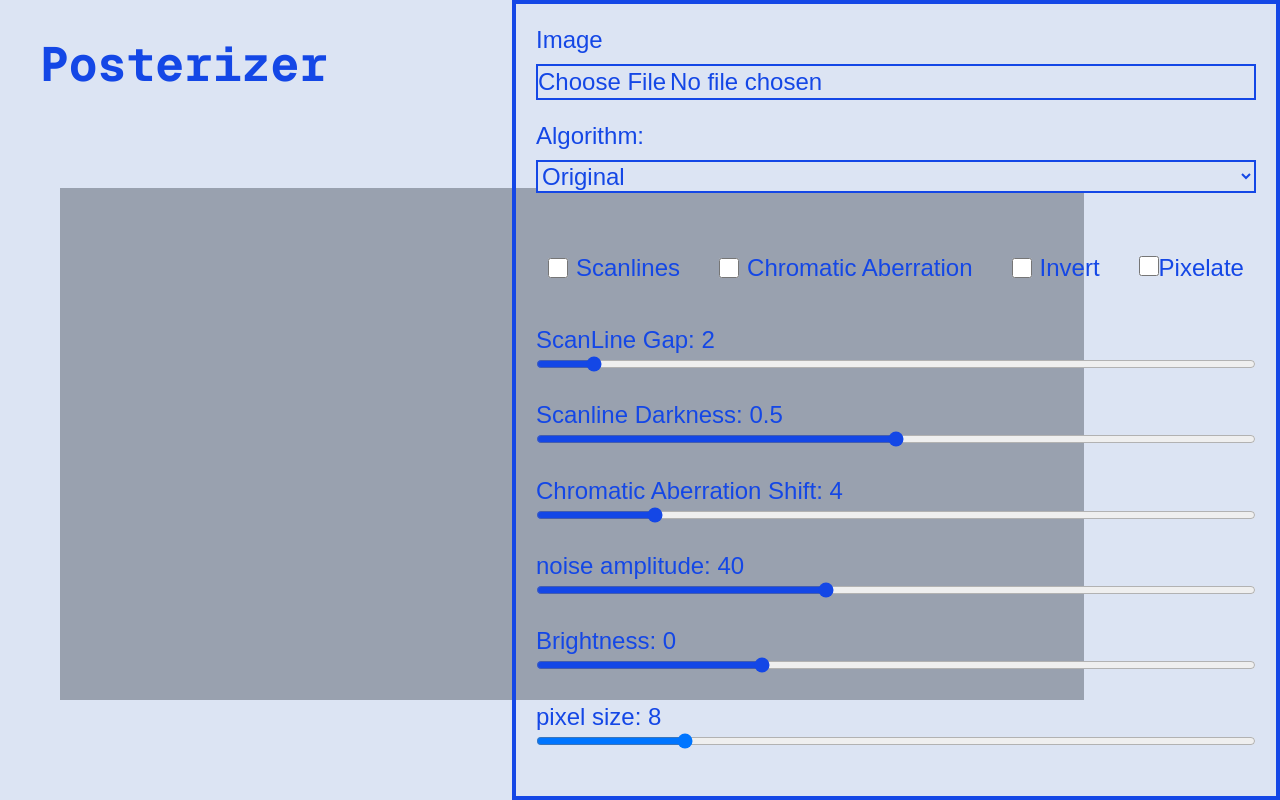
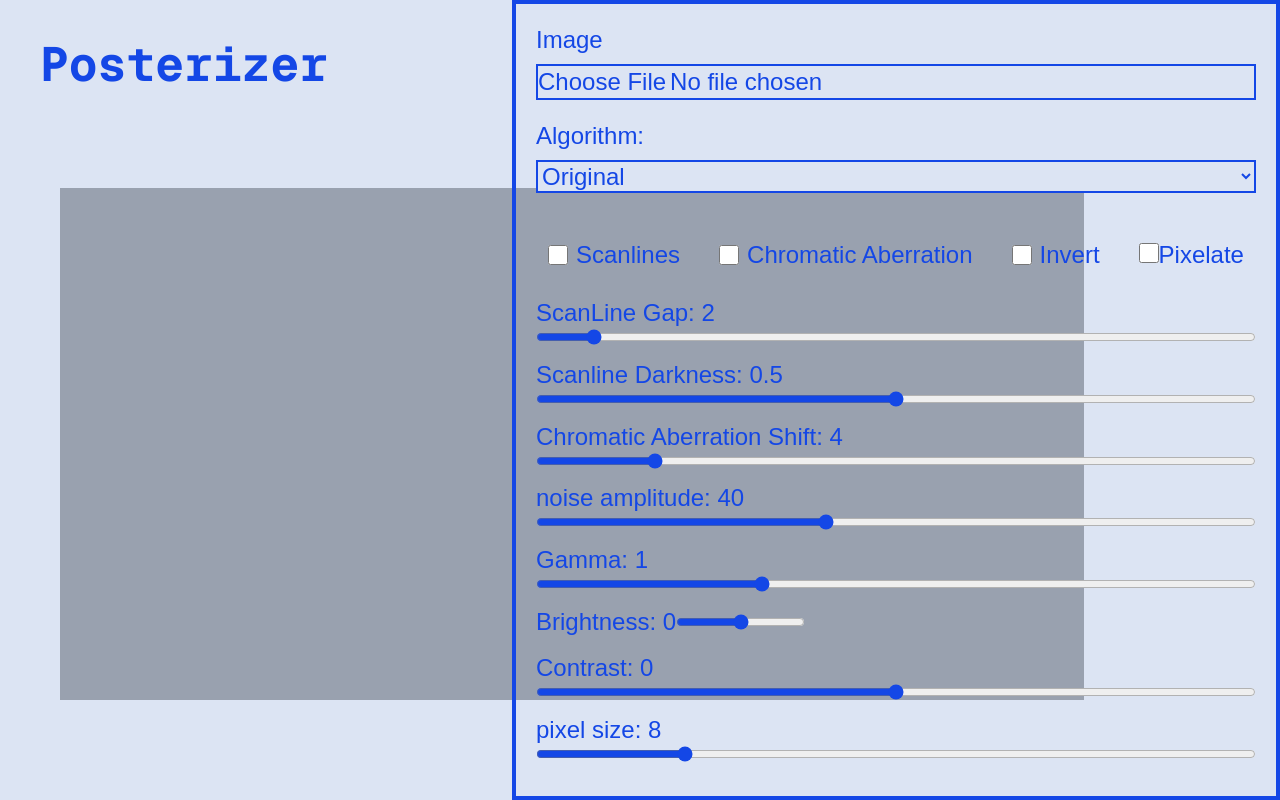
Before and after one commit to tuguldur0/posterize, a Next.js app: page / in a window 1280 px wide. Built offline with nearby package versions, Linux system fonts and the light colour scheme.

Commit message:
big changes, bayer 8x8, twotone dithering, and many more

```diff
--- a/src/app/page.js
+++ b/src/app/page.js
@@ -28,9 +28,11 @@ export default function Home() {
   // ene deer original nemsen.
   const algorithms = [
     "Bayer 4x4",
+    "Bayer 8x8",
     "Floyd-Steinberg",
     "Atkinson",
     "Noise",
+    "Halftone",
     "Original",
   ];
   const [effects, setEffects] = useState({
@@ -248,6 +250,30 @@ export default function Home() {
       }
     }
   };
+  const bayer8x8 = (data, width, height, pallete) => {
+    const matrix8x8 = [
+      [0, 48, 12, 60, 3, 51, 15, 63],
+      [32, 16, 44, 28, 35, 19, 47, 31],
+      [8, 56, 4, 52, 11, 59, 7, 55],
+      [40, 24, 36, 20, 43, 27, 39, 23],
+      [2, 50, 14, 62, 1, 49, 13, 61],
+      [34, 18, 46, 30, 33, 17, 45, 29],
+      [10, 58, 6, 54, 9, 57, 5, 53],
+      [42, 26, 38, 22, 41, 25, 37, 21],
+    ];
+    for(let y = 0; y < height; y++){
+      for(let x = 0; x < width; x++){
+        let index = (y * width + x) * 4;
+        const matrix = matrix8x8[y%8][x%8];
+        const bias = (matrix/64 -0.5) * 64;
+        let r = Math.min(255, Math.max(0, data[index] + bias));
+        let g = Math.min(255, Math.max(0, data[index + 1] + bias))
+        let b = Math.min(255, Math.max(0, data[index + 2] + bias));
+        const [newR, newG, newB] = findClosestColor(r, g, b, pallete);
+        data[index] = newR; data[index + 1] = newG; data[index+2] = newB;
+      }
+    }
+  }
 
   const atkinson = (data, width, height, pallete) => {
     const calculateError = (nx, ny, errR, errG, errB, factor) => {
@@ -304,6 +330,41 @@ export default function Home() {
       }
     }
   };
+  const halftone = (data, width, height, pallete, cellSize = 8) => {
+    const sorted = [...pallete].sort((a, b) => (a[0] + a[1] + a[2]) - (b[0] + b[1] + b[2]));
+    const darkColor = sorted[0];
+    const lightColor = sorted[sorted.length - 1];
+
+    for(let by = 0; by < height; by += cellSize) {
+      for(let bx = 0; bx < width; bx += cellSize) {
+        const yEnd = Math.min(by + cellSize, height);
+        const xEnd = Math.min(bx + cellSize, width);
+
+        let sum = 0, count = 0;
+        for(let y = by; y < yEnd; y++){
+          for(let x = bx; x < xEnd; x++){
+            const idx = (y * width + x) * 4;
+            sum += (data[idx] + data[idx + 1] + data[idx + 2]) / 3;
+            count++;
+          }
+        }
+        const darkness = 1 - (sum / count) / 255;
+        const radius = (cellSize / 2) * Math.sqrt(darkness);
+        const cx = bx + (xEnd - bx) / 2;
+        const cy = by + (yEnd - by) / 2;
+
+        for(let y = by; y < yEnd; y++) {
+          for(let x = bx; x < xEnd; x++){
+            const idx = (y * width + x) * 4;
+            const dx = x + 0.5 - cx, dy = y + 0.5 -cy;
+            const dist = Math.sqrt(dx * dx + dy * dy);
+            const color = dist <= radius ? darkColor : lightColor;
+            data[idx] = color[0]; data[idx + 1] = color[1]; data[idx + 2] = color[2];
+          }
+        }
+      }
+    }
+  }
   //effects
   const scanlines = (height, width, data, interval = 2, darkness = 0.5) => {
     //will make interval and darkness changable after frontend
@@ -387,6 +448,14 @@ export default function Home() {
     }
 
   }
+  const posterizeLevels = (data, levels = 8) => {
+    const step = 255 / (levels - 1);
+    for(let i = 0; i < data.length; i += 4){
+      for(let c = 0; c < 3; c++) {
+        data[i + c] = Math.round(Math.round(data[i + c] / step) * step);
+      }
+    }
+  }
   const invert = (data) => {
     for (let i = 0; i < data.length; i += 4) {
       data[i] = 255 - data[i];
@@ -427,6 +496,7 @@ export default function Home() {
     const activePalette = palettes[selectedPalette];
     if(activeEffects.pixelate) pixelate(data, width, height, blockSize);
     adjustColor(data, brightnessVal, contrastVal, gammaVal);
+    posterizeLevels(data, levelsVal)
     if (activeEffects.invert) invert(data);
     if (algorithm == "Floyd-Steinberg") {
       floydsteinberg(data, width, height, activePalette);
@@ -436,6 +506,10 @@ export default function Home() {
       atkinson(data, width, height, activePalette);
     } else if (algorithm == "Noise") {
       noise(data, width, height, activePalette, amplitude);
+    } else if (algorithm == "Bayer 8x8"){
+      bayer8x8(data, width, height, activePalette);
+    } else if (algorithm == "Halftone"){
+      halftone(data, width, height, activePalette, blockSize);
     }
     if (activeEffects.scanlines) {
       scanlines(height, width, data, interval, darkness);
@@ -513,9 +587,51 @@ export default function Home() {
   };
   // reset buttonii function
   const handleReset = () => {
-    setAlgorithmSelected("Original");
-    if (loadedImgRef.current) {
-      drawCanvas(loadedImgRef.current, "Original", paletteSelected);
+    const defaults = {
+      algorithm: "Original",
+      palette: "Green",
+      interval: 2,
+      darkness: 0.5,
+      movement: 4,
+      amplitude: 40,
+      brightnessVal: 0,
+      contrastVal: 0,
+      gammaVal: 1,
+      blockSize: 8,
+      effects: {
+        scanlines: false,
+        chromaticAberration: false,
+        invert: false,
+        pixelate: false,
+      },
+    }
+    setAlgorithmSelected(defaults.algorithm);
+    setPaletteSelected(defaults.palette);
+    setScanlineInterval(defaults.interval);
+    setScanlineDarkness(defaults.darkness);
+    setChromaticSlider(defaults.movement);
+    setNoiseAmplitude(defaults.amplitude);
+    setBrightness(defaults.brightnessVal);
+    setContrast(defaults.contrastVal);
+    setGamma(defaults.gammaVal);
+    setPixelSize(defaults.blockSize);
+    setEffects(defaults.effects);
+    if(loadedImgRef.current) {
+      drawCanvas(
+        loadedImgRef.current,
+        defaults.algorithm,
+        defaults.palette,
+        defaults.interval,
+        defaults.darkness,
+        defaults.effects,
+        defaults.movement,
+        defaults.amplitude,
+        defaults.brightnessVal,
+        defaults.contrastVal,
+        defaults.gammaVal,
+        defaults.blockSize,
+      )
+
     }
   };
 
@@ -739,7 +855,7 @@ export default function Home() {
           </div>
           <div>
             <label className="flex flex-col">
-                Brightness: {brightness}
+                Gamma: {gamma}
                 <input
                 className={`${dependentAccentColor}`}
                 type="range" min="0.1" max="3" step="0.1"
@@ -753,12 +869,52 @@ export default function Home() {
                 }} />
             </label>
           </div>
+          <div>
+            <label>
+              Brightness: {brightness}
+              <input
+              className={`${dependentAccentColor}`}
+              type="range"
+              min="-100"
+              max="100"
+              step="1"
+              value={brightness}
+              onChange={(e) => setBrightness(Number(e.target.value))}
+              onMouseUp={(e) => {
+                const val = Number(e.target.value);
+                if(loadedImgRef.current){
+                  drawCanvas(loadedImgRef.current, algorithmSelected, paletteSelected, scanlineInterval, scanlineDarkness, effects, chromaticSlider, noiseAmplitude, val, contrast, gamma, pixelSize);
+                }
+              }}
+              />
+            </label>
+          </div>
+
+          <div>
+            <label className="flex flex-col">
+              Contrast: {contrast}
+              <input className={`${dependentAccentColor}`}
+              type="range"
+              min="-100"
+              max="100"
+              step="1"
+              value={contrast}
+              onChange={(e) => setContrast(Number(e.target.value))}
+              onMouseUp={(e) => {
+                const val = Number(e.target.value);
+                if(loadedImgRef.current){
+                  drawCanvas(loadedImgRef.current, algorithmSelected, paletteSelected, scanlineInterval, scanlineDarkness, effects, chromaticSlider, noiseAmplitude, brightness, val, gamma, pixelSize);
+                }
+              }}
+              />
+            </label>
+          </div>
 
           <div>
             <label className="flex flex-col">
               pixel size: {pixelSize}
               <input
-              className={'${dependentAccentColor}'}
+              className={`${dependentAccentColor}`}
               type="range"
               min="2"
               max="32"
```
